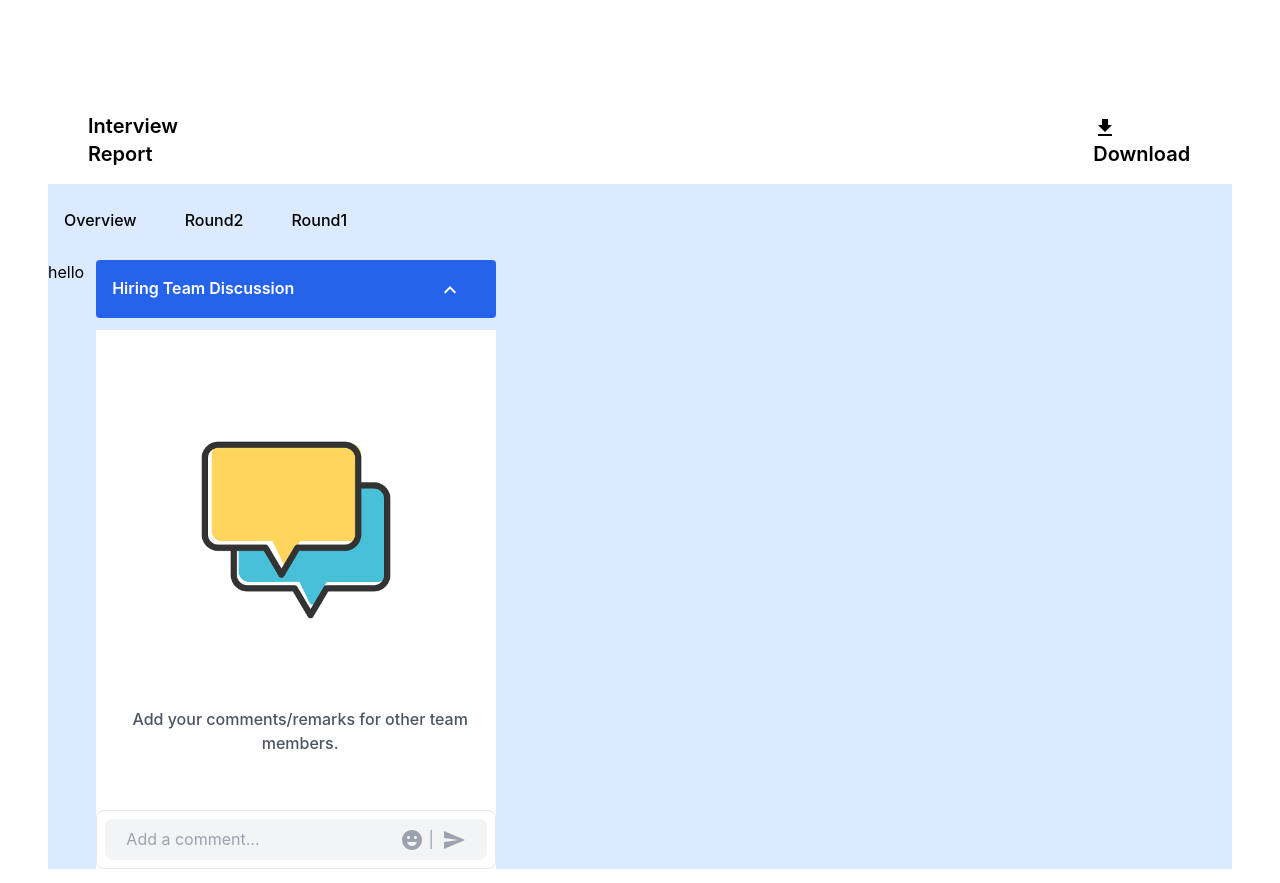
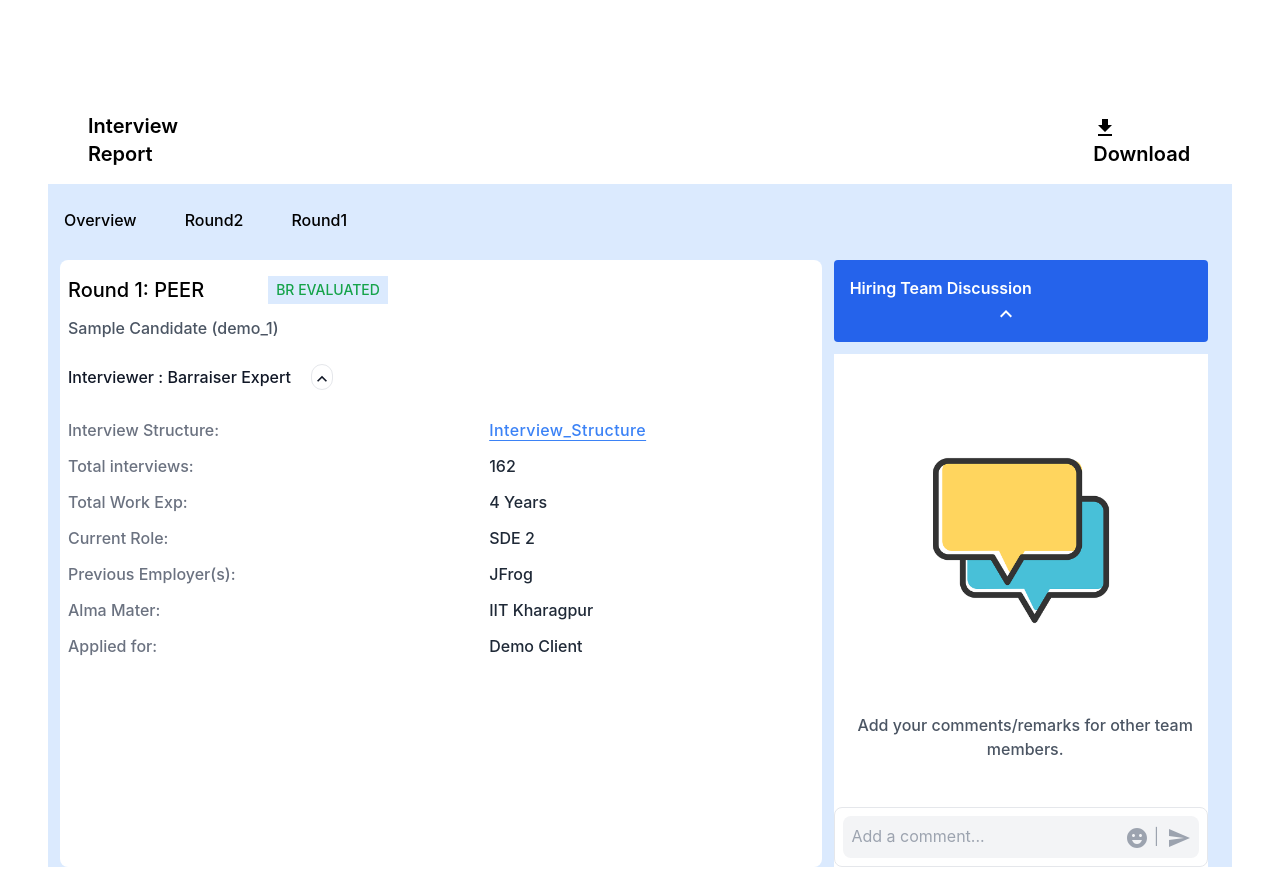
Before and after one commit to realsohel/Intern-Task, a React (Create React App) app: page /round2 in a window 1280 px wide. Built offline with nearby package versions, Linux system fonts and the light colour scheme.

Commit message:
Round-2 also done

```diff
--- a/src/App.js
+++ b/src/App.js
@@ -21,13 +21,13 @@ function App() {
 
   return (
     <>
-    <div className="mx-12 ">
-      <div className="fade-in flex mt-28 mx-10  gap-96 space-x-96">
+    <div className="md:mx-12 mx-4">
+      <div className="fade-in flex mt-28 md:mx-10   md:gap-96 md:space-x-96">
         <div className="text-xl font-semibold  mr-28"> Interview Report</div>
         <div className=" text-xl font-semibold"><DownloadIcon/> Download</div>
       </div>
 
-    <div className="bg-blue-100">
+    <div className="bg-blue-100 ">
 
 
       <BrowserRouter>
--- a/src/components/Navbar.jsx
+++ b/src/components/Navbar.jsx
@@ -4,11 +4,11 @@ import React from 'react'
 const Navbar = () => {
     return (
         <>
-        <nav className='bg-blue-100 rounded-lg sticky top-0 w-[100%] z-[100]' >
+        <nav className='bg-blue-100 rounded-lg sticky top-0 w-[100%] z-[100] ' >
             <ul className='flex m-4 space-x-12  font-medium hover:cursor-pointer py-3 pt-6'>
-                <Link to="/"      className='hover-underline-animation  hover:underline underline-offset-8 decoration-2 hover:text-blue-600'>Overview</Link>
-                <Link to='/round2' className='hover-underline-animation  hover:underline underline-offset-8 decoration-2 hover:text-blue-600'>Round2</Link>
-                <Link to='/round1' className='hover-underline-animation  hover:underline underline-offset-8 decoration-2 hover:text-blue-600'>Round1</Link>
+                <Link to="/"      className='hover-underline-animation   hover:underline underline-offset-8 decoration-2  hover:text-blue-600 focus:text-blue-600 focus:underline focus:underline-offset-8'>Overview</Link>
+                <Link to='/round2' className='hover-underline-animation   hover:underline underline-offset-8 decoration-2 hover:text-blue-600 focus:text-blue-600 focus:underline focus:underline-offset-8'>Round2</Link>
+                <Link to='/round1' className='hover-underline-animation  hover:underline underline-offset-8 decoration-2 hover:text-blue-600 focus:text-blue-600 focus:underline focus:underline-offset-8'>Round1</Link>
             </ul>
         </nav>
         </>
--- a/src/components/overview.jsx
+++ b/src/components/overview.jsx
@@ -5,7 +5,7 @@ import HiringTeam from './hiring-team'
 const Overview = () => {
     return (
     <>
-        <div className="flex bg-blue-100">
+        <div className="md:flex bg-blue-100  block">
             <SampleScore/>
             <HiringTeam/>
         </div>
--- a/src/components/round-2.jsx
+++ b/src/components/round-2.jsx
@@ -1,15 +1,66 @@
-import React from 'react'
+import React, { useState } from 'react'
+import KeyboardArrowDownIcon from '@mui/icons-material/KeyboardArrowDown';
+import KeyboardArrowUpIcon from '@mui/icons-material/KeyboardArrowUp';
 import HiringTeam from './hiring-team';
 
 const Round2 = () => {
+    const [arrow, Setarrow] = useState(true);
+
+    const handleclick=() =>{
+        if(document.getElementById('round1-movement').style.display==="none"){
+            document.getElementById('round1-movement').style.display='block';
+            Setarrow(true)
+        }else{
+            document.getElementById('round1-movement').style.display='none';
+            Setarrow(false);
+        }
+    }
+
     return (
     <>
-        <div className="flex bg-blue-100">
-            <div className="">
-                hello
+        <div className="mx-3 mb-4 relative flex bg-blue-100">
+            <div className="slide-left px-2  rounded-lg bg-white   w-[70%]" >
+                <div className=" mt-4 ">
+                    <div className="flex space-x-16">
+                        <p className='text-xl font-medium'>Round 1: PEER</p>
+                        <p className='bg-blue-100  text-green-600 text-sm font-medium px-2  py-1'> BR EVALUATED</p>
+                    </div>
+                    <div className="mt-3 text-gray-600 text-md font-medium">
+                        Sample Candidate (demo_1)
+                    </div>
+                    <div className="mt-6  text-gray-900 text-md font-medium mb-4">
+                        Interviewer : Barraiser Expert <button onClick={handleclick} className='ml-4 rounded-full border hover:cursor-pointer'> {arrow?<KeyboardArrowUpIcon sx={{ fontSize: 20 }}/> :<KeyboardArrowDownIcon sx={{ fontSize: 20 }}/> }</button>
+                    </div>
+                    <div  id="round1-movement">
+                        <div className='grid grid-cols-2   mt-3 space-x-12 font-medium mb-6'>
+
+                            <div className="  w-[100%] text-gray-500">
+                                <li className='list-none mt-3'>Interview Structure:</li>
+                                <li className='list-none mt-3'>Total interviews:</li>
+                                <li className='list-none mt-3'>Total Work Exp:</li>
+                                <li className='list-none mt-3'>Current Role:</li>
+                                <li className='list-none mt-3'>Previous Employer(s):</li>
+                                <li className='list-none mt-3'>Alma Mater:</li>
+                                <li className='list-none mt-3'>Applied for:</li>
+                            </div>
+
+                            <div className="w-[100%] text-gray-800">
+                                <li className='list-none mt-3 text-blue-500 underline  underline-offset-4 tracking-wide decoration-1 '>Interview_Structure</li>
+                                <li className='list-none mt-3'>162</li>
+                                <li className='list-none mt-3'>4 Years</li>
+                                <li className='list-none mt-3'>SDE 2</li>
+                                <li className='list-none mt-3'>JFrog</li>
+                                <li className='list-none mt-3'>IIT Kharagpur</li>
+                                <li className='list-none mt-3'>Demo Client</li>
+                            </div>
+
+
+
+                        </div>
+                    </div>
+                </div>
             </div>
             <HiringTeam/>
-
         </div>
     </>
     )
--- a/src/components/sample-score.jsx
+++ b/src/components/sample-score.jsx
@@ -22,12 +22,12 @@ const SampleScore = () => {
     }
     return (
     <>
-        <div className="mx-3 mb-4 relative ">
-            <div className="slide-left px-2  rounded-lg bg-white flex space-x-64" >
+        <div className="mx-3 mb-4 relative w-[100%] md:w-auto">
+            <div className="slide-left px-2  rounded-lg bg-white flex space-x-6 md:space-x-64" >
                 <div className=" mt-4 ">
-                    <div className="flex space-x-16">
+                    <div className="md:flex   md:space-x-16">
                         <p className='text-xl font-medium'>Sample Candidate</p>
-                        <p className='bg-blue-100  text-green-600 text-sm font-medium px-2  py-1'> HIGHLY RECOMMENDED</p>
+                        <p className='bg-blue-100  text-green-600 text-sm font-medium px-2  py-1 '> HIGHLY RECOMMENDED</p>
                     </div>
                     <div className="mt-3 text-gray-600 text-md font-medium">
                         demo_1 • (Software Backend Development)
```
